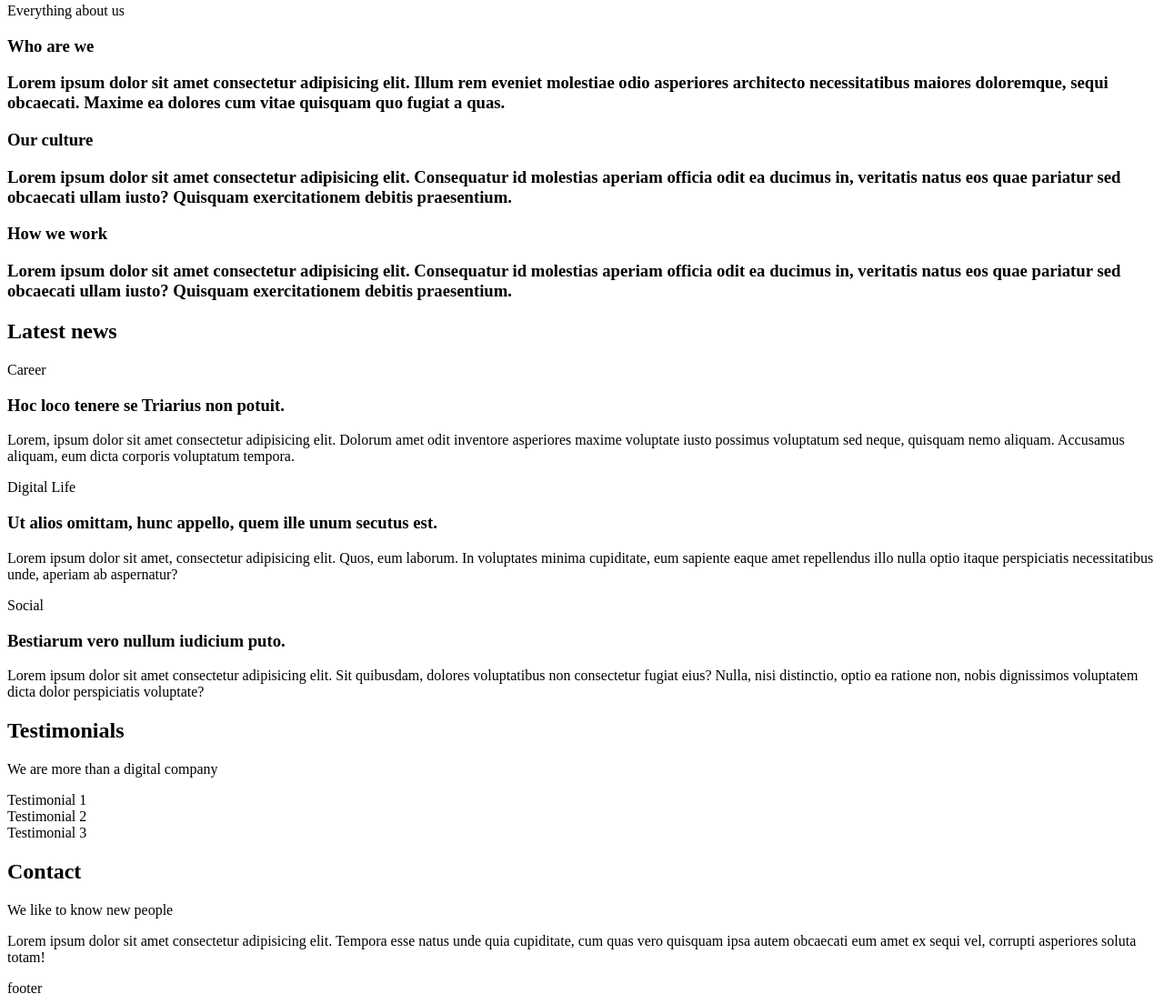
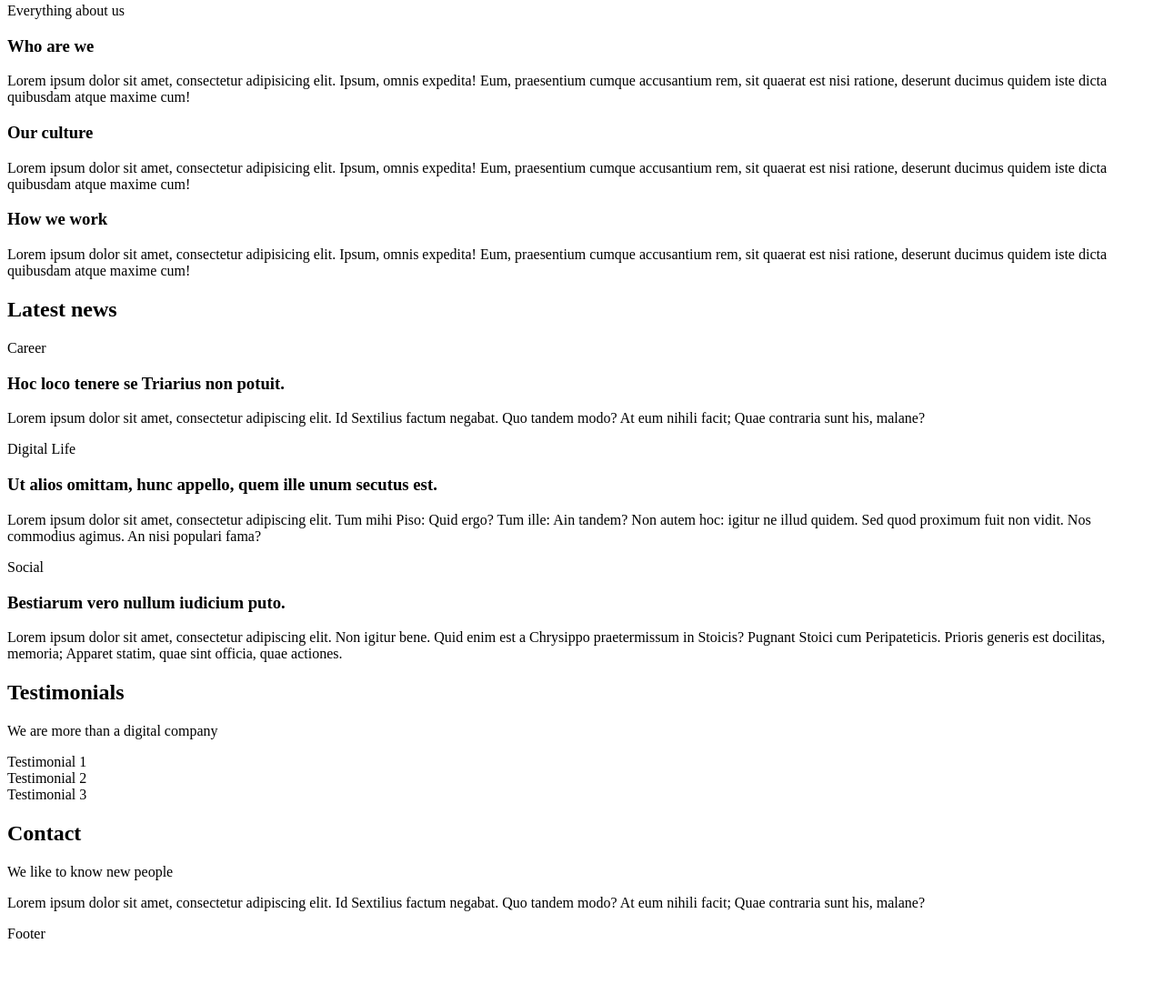
Before and after one commit to Eidal559/holbertonschool-web_front_end, a plain HTML site: page html_advanced/12-index.html in a window 1280 px wide. Shown: the part 707-1811 px from the top of the page at 91% size. After the commit the page ends 1751 px from the top, so only its background shows below. Drawn offline with Linux system fonts and the light colour scheme.

Commit message:
all-tasks

```diff
--- a/html_advanced/12-index.html
+++ b/html_advanced/12-index.html
@@ -15,8 +15,11 @@
     </header>
     <main>
         <h1>Homepage</h1>
-            <section><h2>We help you build your brand!</h2></section>
-            <section><h2>Services</h2>
+        <section>
+            <h2>We help you build your brand!</h2>
+        </section>
+        <section>
+            <h2>Services</h2>
             <p>We work with you</p>
             <h3>Design & Concept</h3>
             <h3>Digital Strategy</h3>
@@ -25,46 +28,80 @@
             <h3>Web Development</h3>
             <h3>Social Media</h3>
         </section>
-            <section><h2>Works </h2>
-                <P>Take a look in our portfolio</P>
-                <article><h3>Interior Design</h3></article>
-                <article><h3>Web Development</h3></article>
-                <article><h3>Personal Brand</h3></article>
+        <section>
+            <h2>Works</h2>
+            <p>Take a look in our portfolio</p>
+            <article>
+                <h3>Interior Design</h3>
+            </article>
+            <article>
+                <h3>Web Development</h3>
+            </article>
+            <article>
+                <h3>Personal Brand</h3>
+            </article>
         </section>
-            <section><h2>About Us</h2>
+        <section>
+            <h2>About Us</h2>
             <p>Everything about us</p>
-                <h3>Who are we
-                    <p>Lorem ipsum dolor sit amet consectetur adipisicing elit. Illum rem eveniet molestiae odio asperiores architecto necessitatibus maiores doloremque, sequi obcaecati. Maxime ea dolores cum vitae quisquam quo fugiat a quas.</p>
-                </h3>
-                <h3>Our culture
-                    <p>Lorem ipsum dolor sit amet consectetur adipisicing elit. Consequatur id molestias aperiam officia odit ea ducimus in, veritatis natus eos quae pariatur sed obcaecati ullam iusto? Quisquam exercitationem debitis praesentium.</p>
-                </h3>
-                <h3>How we work
-                    <p>Lorem ipsum dolor sit amet consectetur adipisicing elit. Consequatur id molestias aperiam officia odit ea ducimus in, veritatis natus eos quae pariatur sed obcaecati ullam iusto? Quisquam exercitationem debitis praesentium.</p>
-                </h3>
+            <h3>Who are we</h3>
+            <p>Lorem ipsum dolor sit amet, consectetur adipisicing elit.
+                Ipsum, omnis expedita! Eum, praesentium cumque accusantium rem,
+                sit quaerat est nisi ratione, deserunt ducimus quidem iste dicta
+                quibusdam atque maxime cum!</p>
+            <h3>Our culture</h3>
+            <p>Lorem ipsum dolor sit amet, consectetur adipisicing elit.
+                Ipsum, omnis expedita! Eum, praesentium cumque accusantium
+                rem, sit quaerat est nisi ratione, deserunt ducimus quidem
+                iste dicta quibusdam atque maxime cum!</p>
+            <h3>How we work</h3>
+            <p>Lorem ipsum dolor sit amet, consectetur adipisicing elit.
+                Ipsum, omnis expedita! Eum, praesentium cumque accusantium rem,
+                sit quaerat est nisi ratione, deserunt ducimus quidem iste dicta
+                quibusdam atque maxime cum!</p>
         </section>
-            <section><h2>Latest news</h2>
-                <article><p>Career</p><h3>Hoc loco tenere se Triarius non potuit.</h3>
-                    <p>Lorem, ipsum dolor sit amet consectetur adipisicing elit. Dolorum amet odit inventore asperiores maxime voluptate iusto possimus voluptatum sed neque, quisquam nemo aliquam. Accusamus aliquam, eum dicta corporis voluptatum tempora.</p>
+        <section>
+            <h2>Latest news</h2>
+            <article>
+                <p>Career</p>
+                <h3>Hoc loco tenere se Triarius non potuit.</h3>
+                <p>Lorem ipsum dolor sit amet, consectetur adipiscing elit.
+                    Id Sextilius factum negabat. Quo tandem modo? At eum nihili facit;
+                    Quae contraria sunt his, malane?</p>
             </article>
-                <article><p>Digital Life</p><h3>Ut alios omittam, hunc appello, quem ille unum secutus est.</h3>
-                    <p>Lorem ipsum dolor sit amet, consectetur adipisicing elit. Quos, eum laborum. In voluptates minima cupiditate, eum sapiente eaque amet repellendus illo nulla optio itaque perspiciatis necessitatibus unde, aperiam ab aspernatur?</p>
+            <article>
+                <p>Digital Life</p>
+                <h3>Ut alios omittam, hunc appello, quem ille unum secutus est.</h3>
+                <p>Lorem ipsum dolor sit amet, consectetur adipiscing elit.
+                    Tum mihi Piso: Quid ergo? Tum ille: Ain tandem? Non autem hoc:
+                    igitur ne illud quidem. Sed quod proximum fuit non vidit.
+                    Nos commodius agimus. An nisi populari fama?</p>
             </article>
-                <article><p>Social</p><h3>Bestiarum vero nullum iudicium puto.</h3>
-                    <p>Lorem ipsum dolor sit amet consectetur adipisicing elit. Sit quibusdam, dolores voluptatibus non consectetur fugiat eius? Nulla, nisi distinctio, optio ea ratione non, nobis dignissimos voluptatem dicta dolor perspiciatis voluptate?</p></article>
+            <article>
+                <p>Social</p>
+                <h3>Bestiarum vero nullum iudicium puto.</h3>
+                <p>Lorem ipsum dolor sit amet, consectetur adipiscing elit.
+                    Non igitur bene. Quid enim est a Chrysippo praetermissum in Stoicis?
+                    Pugnant Stoici cum Peripateticis. Prioris generis est docilitas, memoria;
+                    Apparet statim, quae sint officia, quae actiones.</p>
+            </article>
         </section>
-            <section><h2>Testimonials</h2>
+        <section>
+            <h2>Testimonials</h2>
             <p>We are more than a digital company</p>
             <article>Testimonial 1</article>
             <article>Testimonial 2</article>
             <article>Testimonial 3</article>
         </section>
-            <section><h2>Contact</h2>
+        <section>
+            <h2>Contact</h2>
             <p>We like to know new people</p>
-                <p>Lorem ipsum dolor sit amet consectetur adipisicing elit. Tempora esse natus unde quia cupiditate, cum quas vero quisquam ipsa autem obcaecati eum amet ex sequi vel, corrupti asperiores soluta totam!</p>
+            <p>Lorem ipsum dolor sit amet, consectetur adipiscing elit.
+                Id Sextilius factum negabat. Quo tandem modo? At eum nihili facit;
+                Quae contraria sunt his, malane?</p>
         </section>
-            <footer>footer</footer>
     </main>
+    <footer>Footer</footer>
 
 </body>
 </head>
```
Lines whose indentation alone changed are shown as unchanged.
